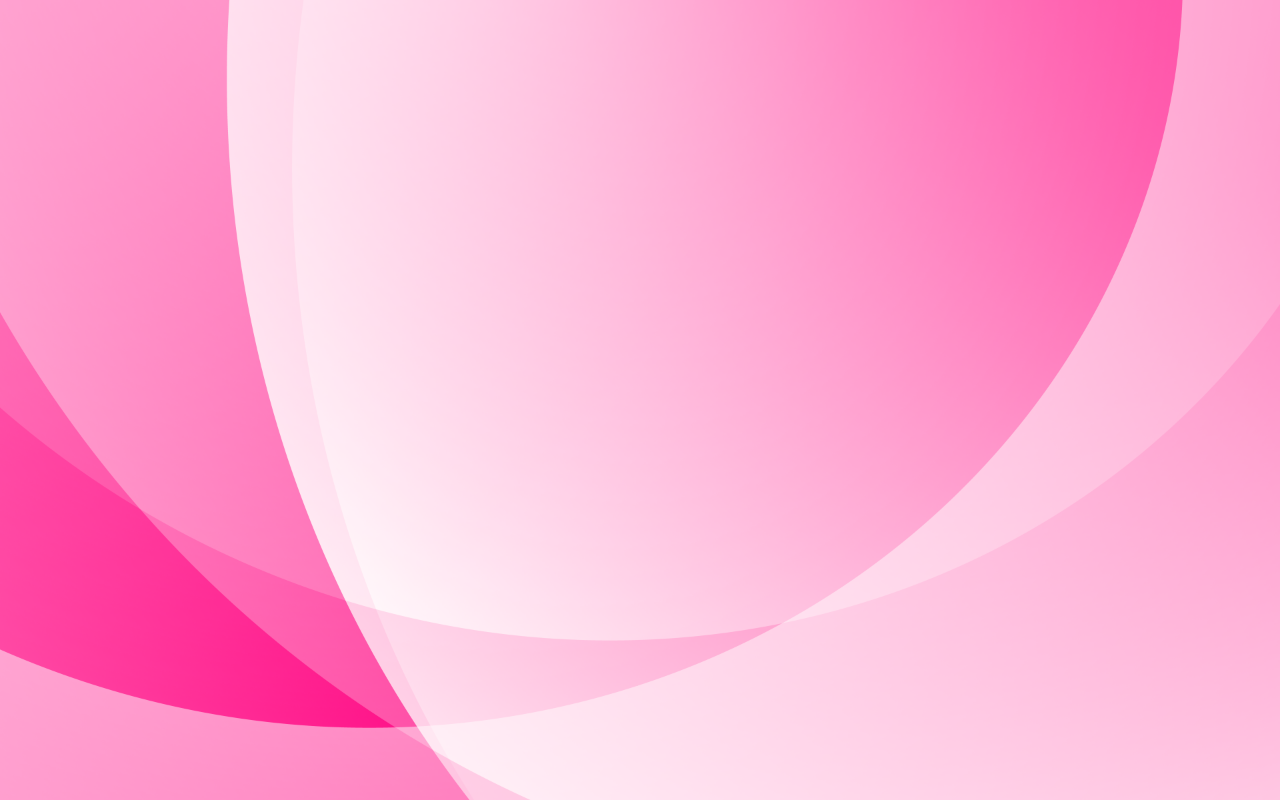
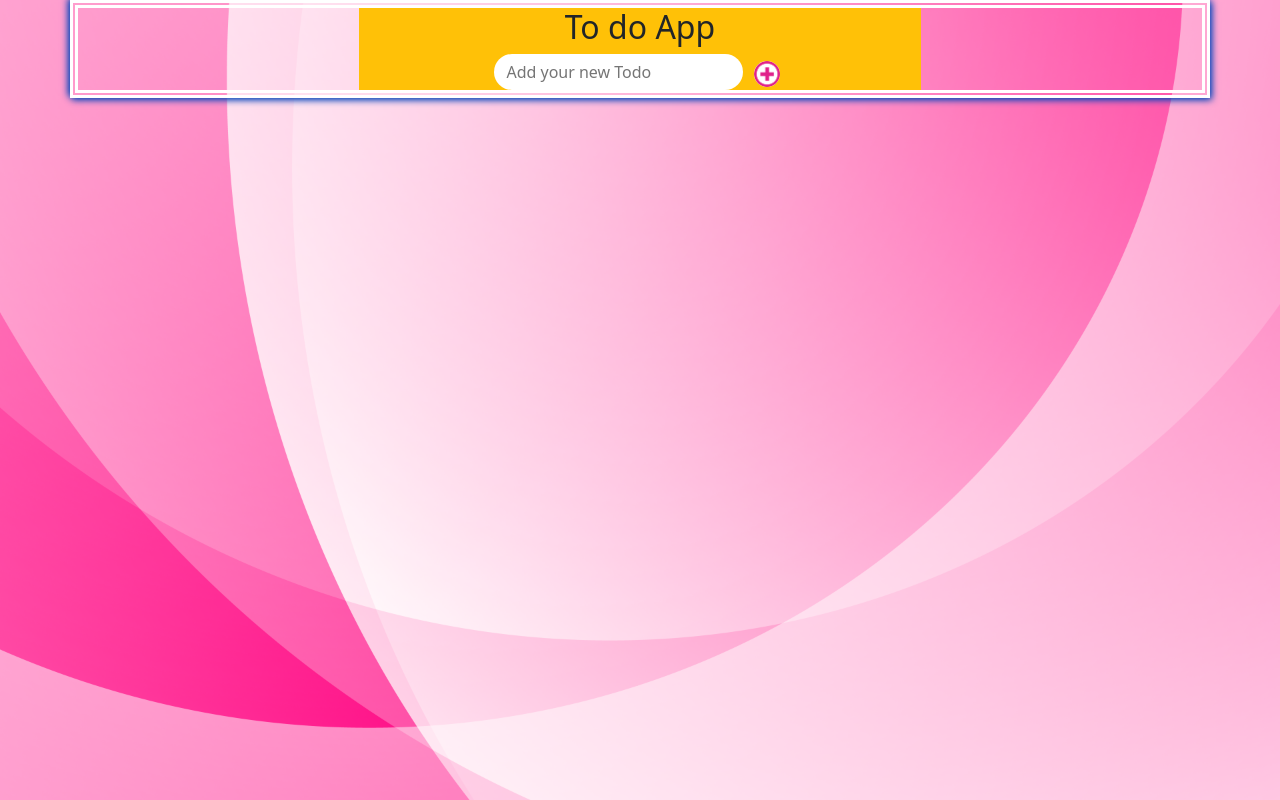
Before and after one commit to maheeen-khan/To-do-App, a plain HTML site: page index.html in a window 1280 px wide. Drawn offline with Linux system fonts and the light colour scheme.

Commit message:
changes done

```diff
--- a/index.html
+++ b/index.html
@@ -9,6 +9,18 @@
 </head>
 <body>
 
+    <div class="container text-center">
+        <div class="row">
+            <div class="col-lg-6 col-md-6 col-sm-12 mx-auto bg-warning">
+                <h2>To do App</h2>
+
+                <input type="text" name="todo" id="todo" placeholder="Add your new Todo">
+                <button class="btn1">
+                    <img src="./images/add logo.png" alt="add" id="add">
+                </button>
+            </div>
+        </div>
+    </div>
     <script src="bootstrap-5.3.3-dist/js/bootstrap.min.js"></script>
     <script src="app.js"></script>
 </body>
--- a/style.css
+++ b/style.css
@@ -3,4 +3,23 @@ body{
     background-image: url(images/bg.png);
     background-repeat: no-repeat;
     background-size: cover;
+    /* filter: grayscale(1); */
 }
+.container{
+    border: 8px double white;
+    box-shadow: 2px 2px 7px rgb(5, 69, 187), -2px -2px 7px  rgb(5, 69, 187);
+}
+#add{
+    width: 26px;
+    border-radius: 50%;
+}
+.btn1{
+    border: none;
+    background: none;
+}
+#todo{
+    border-radius: 18px;
+    padding: 6px;
+    padding-left: 12px;
+    border: none;
+}
```
Also changed, not shown: images/add logo.png (added), images/add_logo-removebg-preview.png (added).
